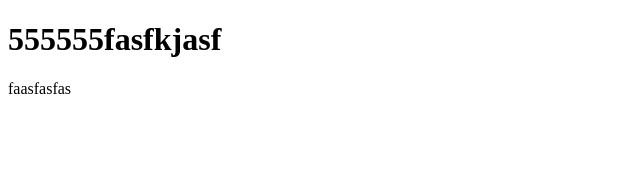
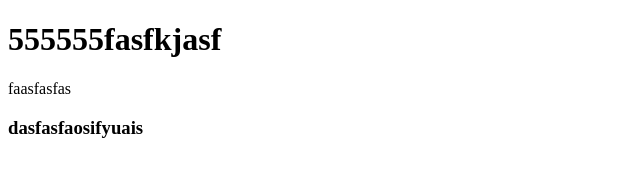
Before and after one commit to apisitthura/new, a plain HTML site: page index.html in a window 1280 px wide. Shown: the whole page, without its empty margins (0-640 px from the left). Drawn offline with Linux system fonts and the light colour scheme.

Commit message:
Update index.html

```diff
--- a/index.html
+++ b/index.html
@@ -9,5 +9,6 @@
 <body>
     <h1>555555fasfkjasf</h1>
     <p>faasfasfas</p>
+    <h3>dasfasfaosifyuais</h3>
 </body>
 </html>
```
